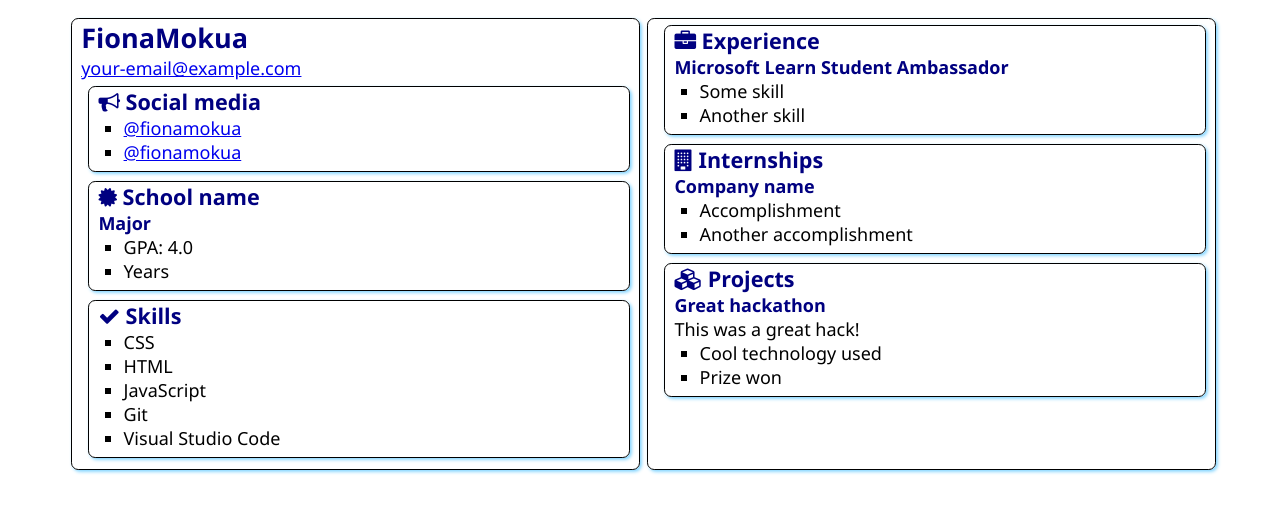
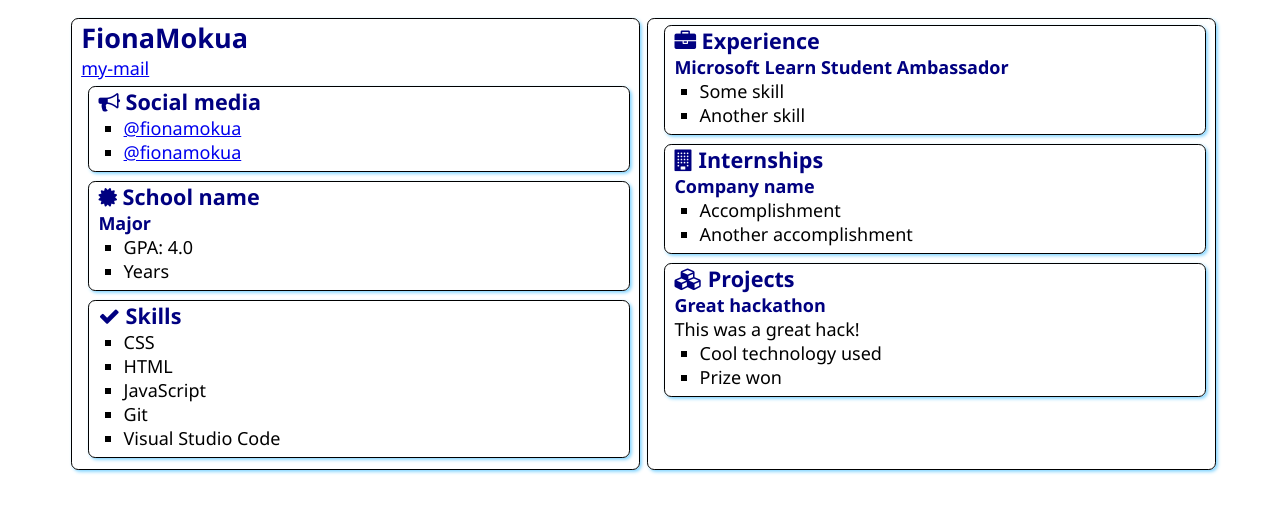
Before and after one commit to fionamokua/SATechnicalOnboarding, a plain HTML site: page src/index.html in a window 1280 px wide. Drawn offline with Linux system fonts and the light colour scheme.

Commit message:
Update index.html

```diff
--- a/src/index.html
+++ b/src/index.html
@@ -13,7 +13,7 @@
     <main>
         <article class="box">
             <h1>FionaMokua</h1>
-            <div><a href="mailto:your.email@example.com">your-email@example.com</a></div>
+            <div><a href="mokuafiona@gmail.com">my-mail</a></div>
 
             <section class="box">
                 <h2>
```
